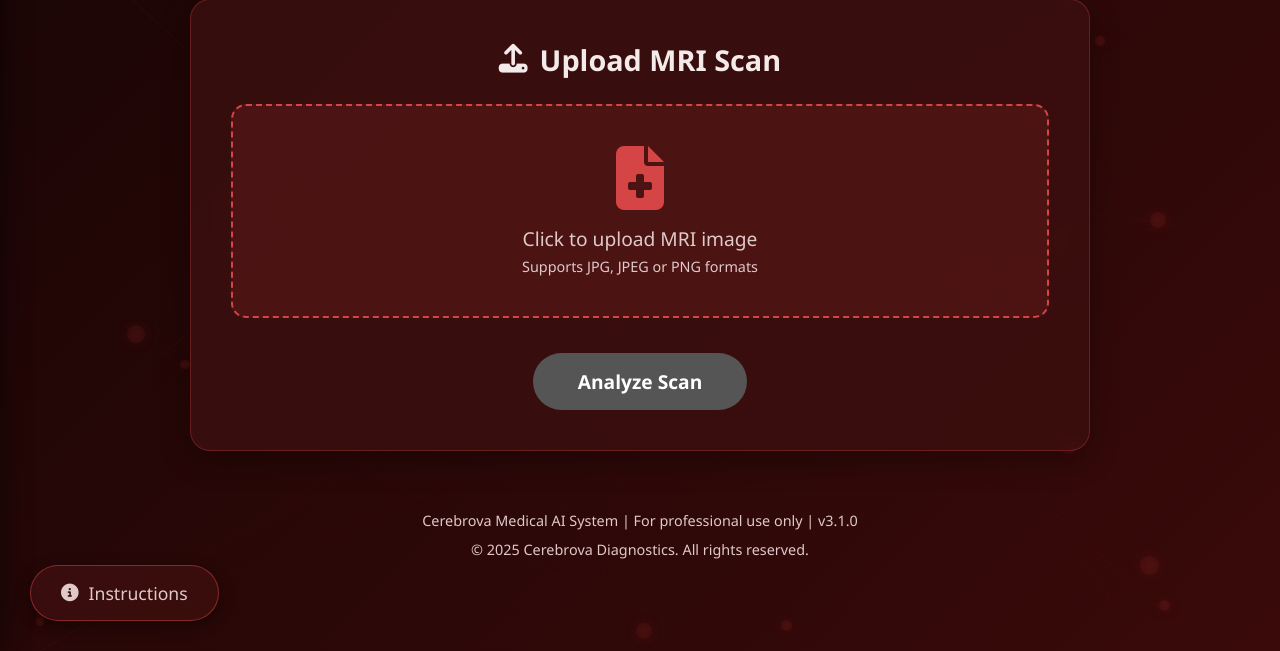
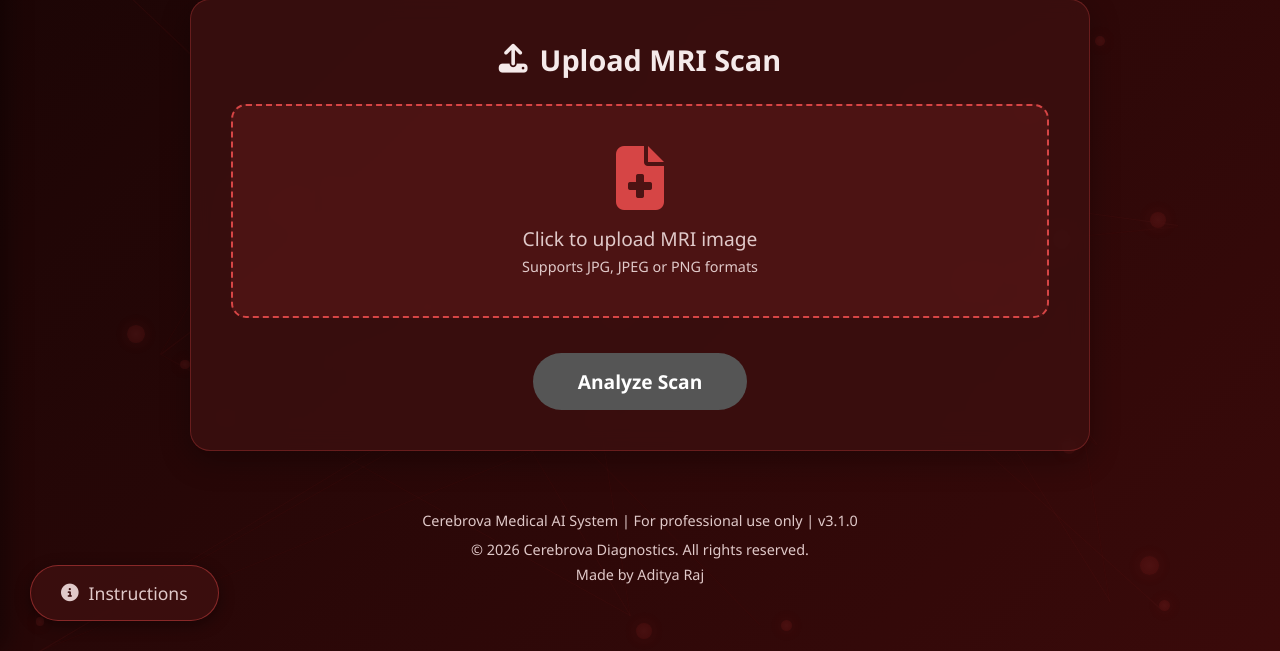
Before and after one commit to ADiTyaRaj8969/Cerebrova, a Flask app: page / in a window 1280 px wide. Shown: the part 149-800 px from the top of the page. Run offline with Flask 3, Linux system fonts and the light colour scheme; parts of the project's set-up code (start-up, migrations or seed data) failed here and were passed over.

Commit message:
Update footer: copyright 2026, add Made by Aditya Raj

```diff
--- a/templates/index.html
+++ b/templates/index.html
@@ -208,7 +208,8 @@
 
         <div class="footer">
             <p>Cerebrova Medical AI System | For professional use only | v3.1.0</p>
-            <p style="margin-top: 10px;">&copy; 2025 Cerebrova Diagnostics. All rights reserved.</p>
+            <p style="margin-top: 10px;">&copy; 2026 Cerebrova Diagnostics. All rights reserved.</p>
+            <p style="margin-top: 6px;">Made by Aditya Raj</p>
         </div>
     </div>
     <script src="{{ url_for('static', filename='script.js') }}"></script>
```
